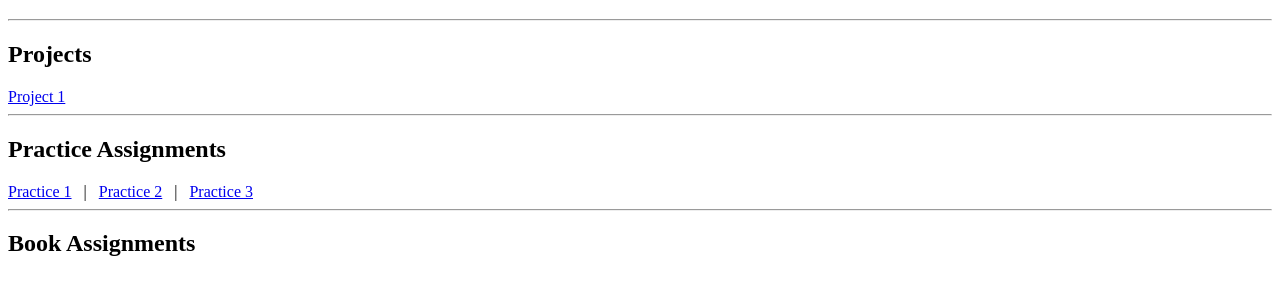
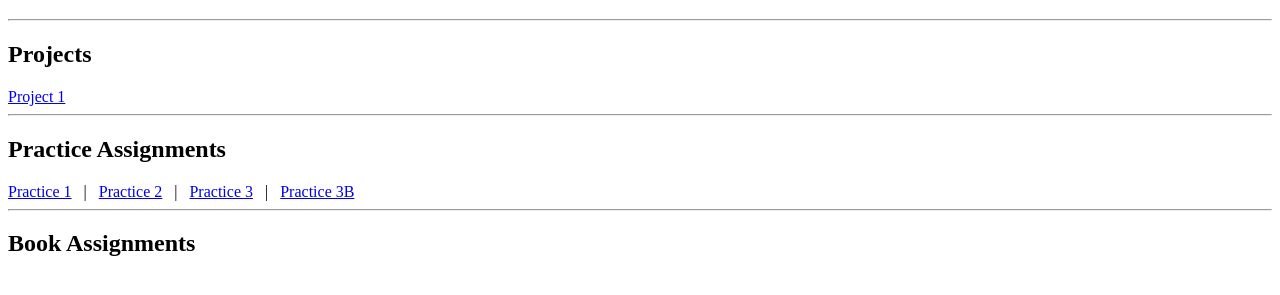
Before and after one commit to jadentu12/INFO2420, a plain HTML site: page index.html in a window 1280 px wide. Shown: the part 61-356 px from the top of the page. Drawn offline with Linux system fonts and the light colour scheme.

Commit message:
new assignment link

```diff
--- a/index.html
+++ b/index.html
@@ -20,6 +20,8 @@
 <a href="Practice/practice2.html">Practice 2</a>
 &nbsp;&nbsp;|&nbsp;&nbsp;
 <a href="Practice/practice3.html">Practice 3</a>
+&nbsp;&nbsp;|&nbsp;&nbsp;
+<a href="Practice/glossary.html">Practice 3B</a>
 
 <hr />
 <h2>Book Assignments</h2>
```
